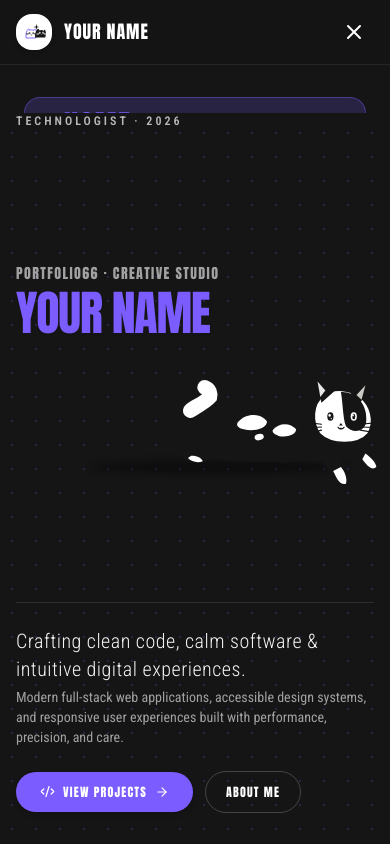
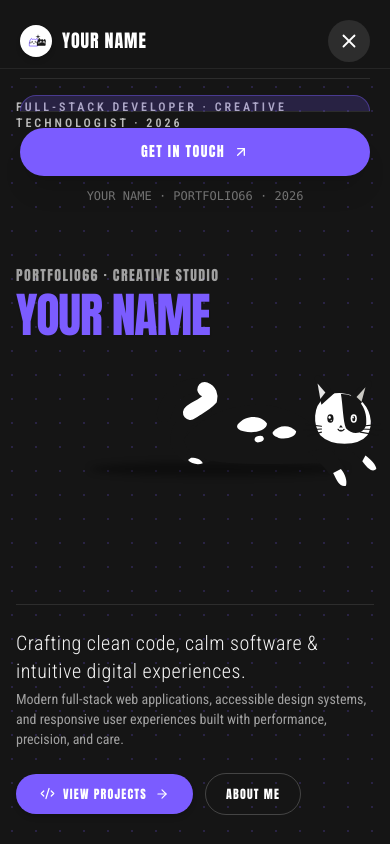
Before and after one commit to PRN-6/portfolio66, a React (Vite) app: page /#home in a window 390 px wide. Both pictures are taken after a click on the button "Open navigation menu". Built offline with nearby package versions, Linux system fonts and the light colour scheme.

Commit message:
fix: repair mobile burger menu with dedicated fullscreen drawer, scroll lock, and explicit close button

```diff
--- a/src/components/TopNavbar.tsx
+++ b/src/components/TopNavbar.tsx
@@ -1,7 +1,7 @@
-import React, { useState } from 'react';
+import React, { useState, useEffect } from 'react';
 import { CatLogoBadge } from './illustrations/CatLogoBadge';
-import { Menu, X, ArrowUpRight } from 'lucide-react';
-import { motion } from 'framer-motion';
+import { Menu, X, ArrowUpRight, Sparkles } from 'lucide-react';
+import { motion, AnimatePresence } from 'framer-motion';
 
 export type NavPageId =
   | 'home'
@@ -37,13 +37,36 @@ export const TopNavbar: React.FC<TopNavbarProps> = ({
     { id: 'contact', label: 'CONTACT', num: '08' },
   ];
 
+  // Prevent background scrolling when mobile menu is open
+  useEffect(() => {
+    if (mobileMenuOpen) {
+      document.body.style.overflow = 'hidden';
+    } else {
+      document.body.style.overflow = '';
+    }
+    return () => {
+      document.body.style.overflow = '';
+    };
+  }, [mobileMenuOpen]);
+
+  // Close on Escape key
+  useEffect(() => {
+    const handleKeyDown = (e: KeyboardEvent) => {
+      if (e.key === 'Escape' && mobileMenuOpen) {
+        setMobileMenuOpen(false);
+      }
+    };
+    window.addEventListener('keydown', handleKeyDown);
+    return () => window.removeEventListener('keydown', handleKeyDown);
+  }, [mobileMenuOpen]);
+
   const handleNavClick = (id: NavPageId) => {
     onSelectPage(id);
     setMobileMenuOpen(false);
   };
 
   return (
-    <header className="sticky top-0 z-50 w-full bg-[#151515]/95 backdrop-blur-md border-b border-[#252525] py-3 px-4 sm:px-8">
+    <header className="sticky top-0 z-40 w-full bg-[#151515]/95 backdrop-blur-md border-b border-[#252525] py-3 px-4 sm:px-8">
       <div className="max-w-7xl mx-auto flex items-center justify-between">
         {/* Brand / Logo */}
         <motion.button
@@ -88,7 +111,7 @@ export const TopNavbar: React.FC<TopNavbarProps> = ({
           })}
         </nav>
 
-        {/* Right CTA */}
+        {/* Right CTA (Desktop & Tablet) */}
         <div className="hidden sm:flex items-center gap-3">
           <motion.button
             whileHover={{ scale: 1.05 }}
@@ -107,56 +130,97 @@ export const TopNavbar: React.FC<TopNavbarProps> = ({
 
         {/* Mobile Hamburger Button */}
         <button
-          onClick={() => setMobileMenuOpen(!mobileMenuOpen)}
-          className="lg:hidden text-white p-2 hover:bg-white/10 rounded-xl transition-colors cursor-pointer"
-          aria-label="Toggle menu"
+          type="button"
+          onClick={() => setMobileMenuOpen(true)}
+          className="lg:hidden text-white p-2.5 hover:bg-white/10 rounded-xl transition-colors cursor-pointer flex items-center justify-center active:scale-95"
+          aria-label="Open navigation menu"
         >
-          {mobileMenuOpen ? <X size={24} /> : <Menu size={24} />}
+          <Menu size={24} />
         </button>
       </div>
 
-      {/* Mobile Fullscreen Navigation Overlay */}
+      {/* Robust Fullscreen Mobile Navigation Drawer with AnimatePresence */}
+      <AnimatePresence>
         {mobileMenuOpen && (
           <motion.div
-          initial={{ opacity: 0, y: -10 }}
-          animate={{ opacity: 1, y: 0 }}
-          exit={{ opacity: 0, y: -10 }}
-          className="fixed inset-0 top-[65px] z-50 bg-[#151515] p-6 flex flex-col justify-between lg:hidden overflow-y-auto"
+            initial={{ opacity: 0 }}
+            animate={{ opacity: 1 }}
+            exit={{ opacity: 0 }}
+            transition={{ duration: 0.2 }}
+            className="fixed inset-0 z-[100] bg-[#151515] flex flex-col justify-between p-5 sm:p-8 lg:hidden"
           >
-          <div className="space-y-2 pt-2">
-            {navLinks.map((link) => (
+            {/* Drawer Top Header (Logo + Explicit Close Button) */}
+            <div className="flex items-center justify-between pb-4 border-b border-white/10">
+              <button
+                onClick={() => handleNavClick('home')}
+                className="flex items-center gap-2.5 text-left cursor-pointer"
+              >
+                <CatLogoBadge size={32} variant="badge-only" />
+                <span className="font-headline tracking-wider text-lg text-white">
+                  {studioName}
+                </span>
+              </button>
+
+              <button
+                type="button"
+                onClick={() => setMobileMenuOpen(false)}
+                className="p-2.5 rounded-full bg-white/10 hover:bg-white/20 text-white transition-colors cursor-pointer active:scale-95"
+                aria-label="Close navigation menu"
+              >
+                <X size={22} />
+              </button>
+            </div>
+
+            {/* Middle: Scrollable Navigation Links */}
+            <div className="flex-1 overflow-y-auto py-4 space-y-1">
+              {navLinks.map((link) => {
+                const isActive = activePage === link.id;
+                return (
                   <button
                     key={link.id}
                     onClick={() => handleNavClick(link.id)}
-                className={`w-full flex items-baseline gap-3 text-left py-2.5 px-3 rounded-2xl transition-all ${
-                  activePage === link.id
-                    ? 'bg-[#7B5CFF]/20 text-[#7B5CFF] border border-[#7B5CFF]/40'
-                    : 'text-white/80 hover:text-white hover:bg-white/5'
+                    className={`w-full flex items-center justify-between text-left py-3 px-4 rounded-2xl transition-all cursor-pointer ${
+                      isActive
+                        ? 'bg-[#7B5CFF]/20 text-white border border-[#7B5CFF]/40'
+                        : 'text-white/75 hover:text-white hover:bg-white/5'
                     }`}
                   >
-                <span className="font-mono text-xs font-bold opacity-60">
+                    <div className="flex items-baseline gap-3">
+                      <span className="font-mono text-xs font-bold text-[#7B5CFF]">
                         {link.num}
                       </span>
-                <span className="font-headline text-3xl tracking-wide uppercase">
+                      <span className="font-headline text-2xl sm:text-3xl tracking-wide uppercase">
                         {link.label}
                       </span>
-              </button>
-            ))}
                     </div>
 
-          <div className="pt-6 border-t border-white/10 space-y-3 pb-6">
+                    {isActive && (
+                      <span className="text-[10px] font-headline tracking-widest uppercase bg-[#7B5CFF] text-white px-2.5 py-0.5 rounded-full">
+                        ACTIVE
+                      </span>
+                    )}
+                  </button>
+                );
+              })}
+            </div>
+
+            {/* Bottom Actions & Studio Footer */}
+            <div className="pt-4 border-t border-white/10 space-y-3">
               <button
                 onClick={() => handleNavClick('contact')}
-              className="w-full bg-[#7B5CFF] text-white text-center py-3 rounded-full font-headline tracking-widest text-sm shadow-xl"
+                className="w-full bg-[#7B5CFF] hover:bg-[#6846ed] text-white text-center py-3.5 rounded-full font-headline tracking-widest text-sm shadow-xl active:scale-95 transition-all flex items-center justify-center gap-2 cursor-pointer"
               >
-              GET IN TOUCH
+                <span>GET IN TOUCH</span>
+                <ArrowUpRight size={16} />
               </button>
-            <div className="text-center text-xs text-white/50">
-              {studioName} · PORTFOLIO66
+
+              <div className="text-center text-xs text-white/40 font-mono">
+                {studioName} · PORTFOLIO66 · 2026
               </div>
             </div>
           </motion.div>
         )}
+      </AnimatePresence>
     </header>
   );
 };
```
Also changed, not shown: 1 other file (tests, documents, lock files or other folders). Lines whose indentation alone changed are shown as unchanged.
